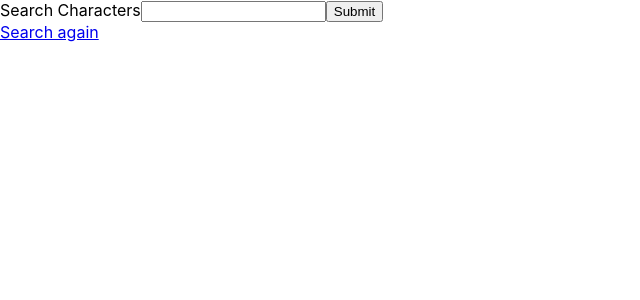
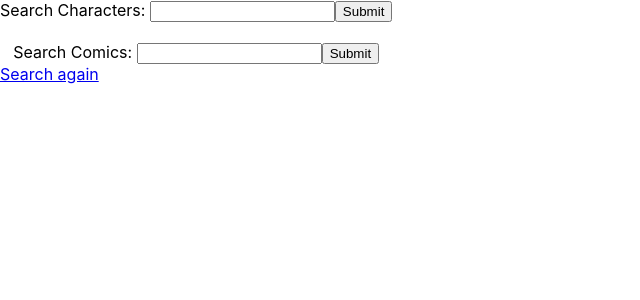
Before and after one commit to Rakitzis45/marvel-comics, a React (Create React App) app: page / in a window 1280 px wide. Shown: the top 300 px of the page, without its empty margins (0-640 px from the left). Built offline with nearby package versions, Linux system fonts and the light colour scheme.

Commit message:
update state keys and naming of event listeners

```diff
--- a/src/components/search/SearchInput.js
+++ b/src/components/search/SearchInput.js
@@ -1,41 +1,66 @@
 import React, { Component } from 'react';
 import { withRouter} from 'react-router-dom';
 import { fetchCharacters } from '../../actions/fetchCharacters'
+import { fetchComics } from '../../actions/fetchComics'
 import {connect} from 'react-redux'
 
 class SearchInput extends Component {
 
     state = {
-        search_field: ""
+        search_character: "",
+        search_comic: ""
     }
 
-    onChange = event => {
+    characterChange = event => {
         this.setState({
-            search_field: event.target.value
+            search_character: event.target.value
         })
     }
 
-    onSubmit = (e) => {
+    comicChange = event => {
+        this.setState({
+            search_comic: event.target.value
+        })
+
+    }
+
+    onSubmitCharacter = (e) => {
         e.preventDefault()
-        this.props.fetchCharacters(this.state.search_field)
+        this.props.fetchCharacters(this.state.search_character)
         this.props.history.push('/characters')
+    }
+
+    onSubmitComic = (e) => {
+        e.preventDefault()
+        this.props.fetchComics(this.state.search_comic)
+        this.props.history.push('/comics')
     }
 
     render(){
         return (
             <>
-                <form onSubmit={this.onSubmit}>
-                    <label>Search Characters</label>
-                    <input type="text" value={this.state.search_field} onChange={this.onChange}/>
+                <form onSubmit={this.onSubmitCharacter}>
+                    <label>Search Characters: </label>
+                    <input type="text" value={this.state.search_character} onChange={this.characterChange}/>
                     <input type="submit"/>
                 </form>
+                <br/>
+                <form onSubmit={this.onSubmitComic}>
+                    <label>Search Comics: </label>
+                    <input type="text" value={this.state.search_comic} onChange={this.comicChange}/>
+                    <input type="submit"/>
+                </form>
+
             </>
         )
     }
 }
 
 function mapDispatchToProps(dispatch){
-    return {fetchCharacters: (string) => dispatch(fetchCharacters(string))}
+    return {
+        fetchCharacters: (string) => dispatch(fetchCharacters(string)),
+        fetchComics: (string) => dispatch(fetchComics(string))
+    }
 }
 export default withRouter(connect(null, mapDispatchToProps)(SearchInput))
 // export default connect(null, mapDisptachToProps)(SearchInput)
```
